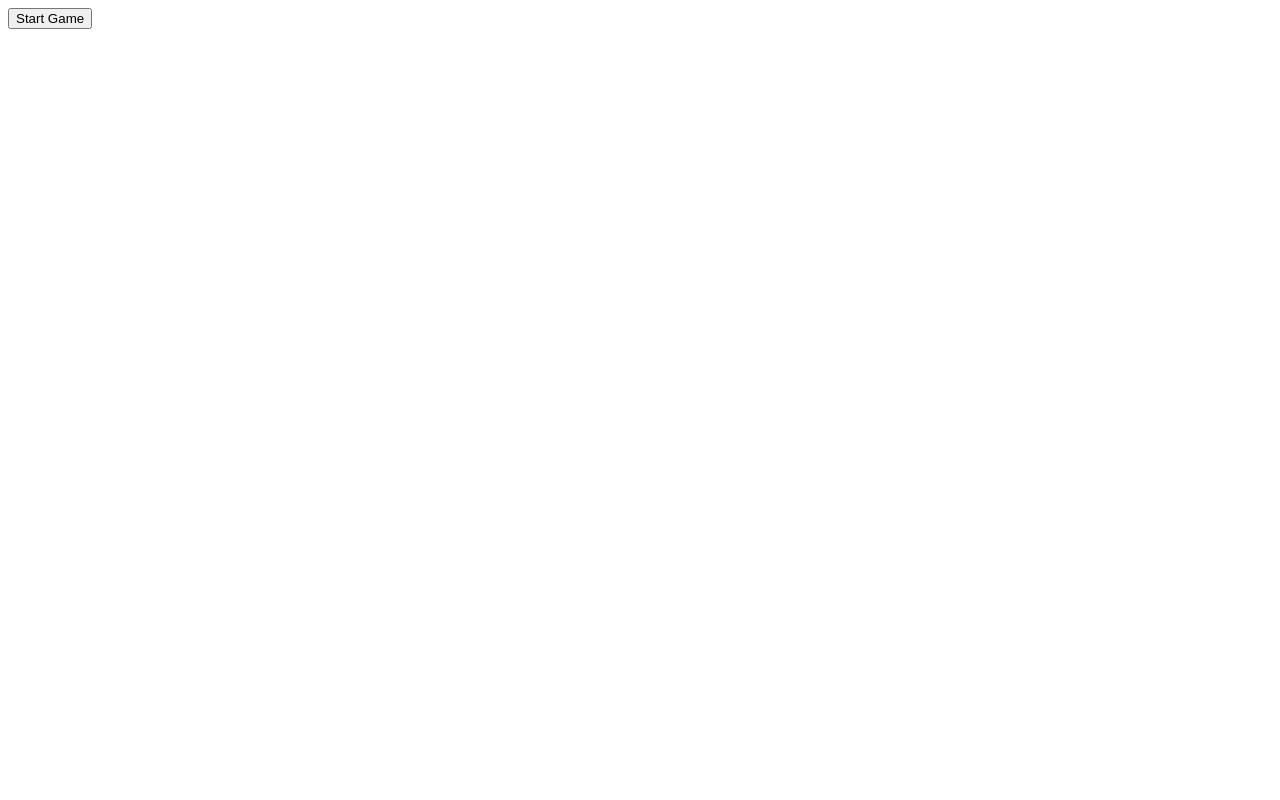
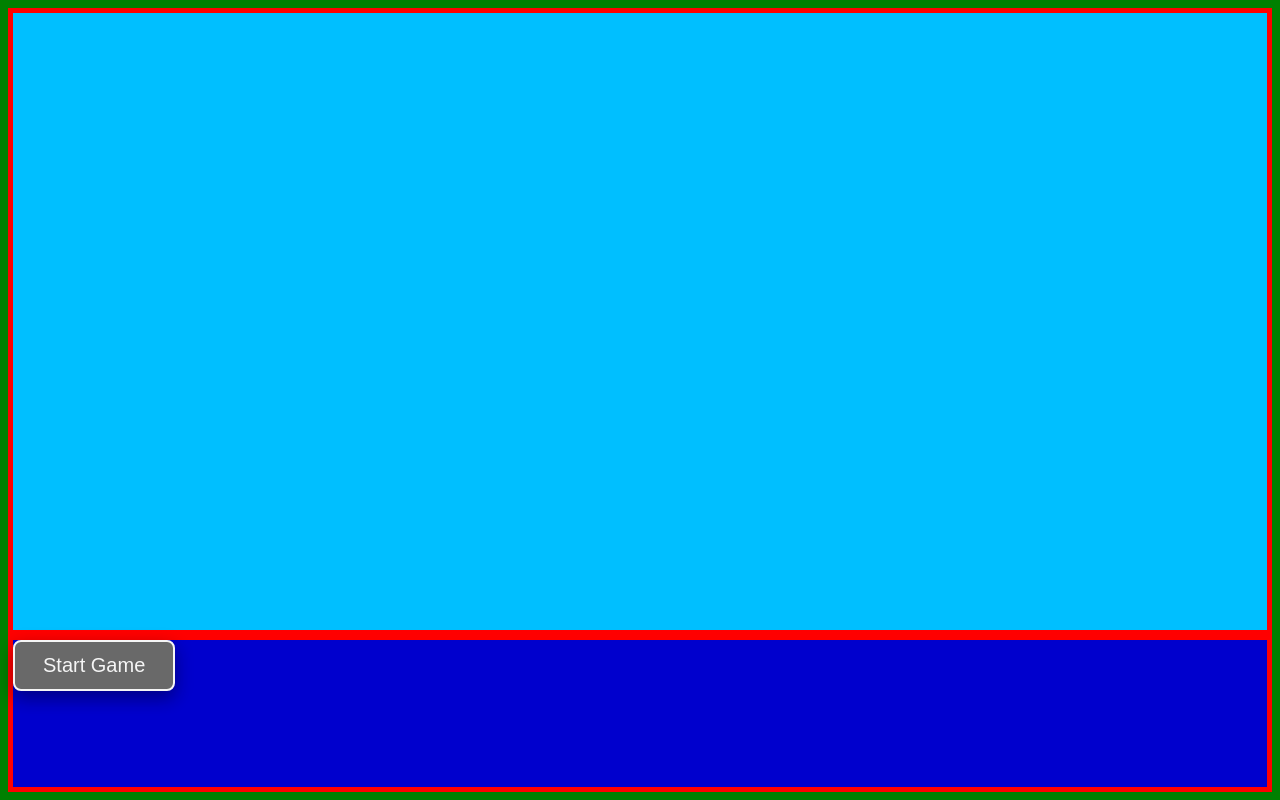
Before and after one commit to CodeGuy02/Javascript-Game-Test, a plain HTML site: page index.html in a window 1280 px wide. Drawn offline with Linux system fonts and the light colour scheme.

Commit message:
css edits

```diff
--- /dev/null
+++ b/gameTest01.css
@@ -0,0 +1,52 @@
+body {
+   background-color: green;
+}
+
+.table {display: table;}
+.row {display: table-row;}
+.cell{display: table-cell;}
+
+#mainTable {
+   background-color: black;
+   height: 100%;
+   width: 100%;
+}
+
+#playField {
+   background-color: deepskyblue;
+   border: 5px solid red;
+   /* padding: 5px; */
+   height: 80%;
+}
+
+#controlField {
+   background-color: mediumblue;
+   border: 5px solid red;
+   /* padding: 5px; */
+   height: 20%;
+}
+
+#startButton {
+   color: whitesmoke;
+   font-size: 20px; /* change button size */
+   padding: 12px 28px;
+   margin-left: auto;
+   margin-right: auto;
+   background-color: dimgray;
+   border: 2px solid whitesmoke;
+   border-radius: 8px;
+   box-shadow: 0 8px 16px 0 rgba(0,0,0,0.2), 0 6px 20px 0 rgba(0,0,0,0.19);
+}
+
+.debugInfo {
+
+}
+
+.myTable {
+   width: 100%;
+   background-color: blue;
+   border: 1px solid black;
+   padding: 5px;
+   margin-left: auto;
+   margin-right: auto;
+}
--- a/index.html
+++ b/index.html
@@ -1,15 +1,27 @@
 <html>
 
 	<head>
+        <title> Web App - Game Test </title>
+        <meta name="viewport" content="width=device-width, initial-scale=1">
 		<script type="text/javascript" src="https://kaboomjs.com/lib/0.5.1/kaboom.js"></script>
 		<script type="text/javascript" src="gameTest01.js"> </script>
+		<link rel="stylesheet" href="gameTest01.css">
 		<script type=module></script>
-
 	</head>
 
 	<body>
 
-<button onclick="first()">Start Game</button>
+
+	<div class="table" id="mainTable">
+		<div class="row">
+			<div class="cell" id="playField"></div>
+		</div>
+		<div class="row">
+			<div class="cell" id="controlField">
+				<button onclick="first()" id="startButton"> Start Game </button>
+			</div>
+		</div>
+	</div>
 
 	</body>
 
```
Lines whose indentation alone changed are shown as unchanged.
